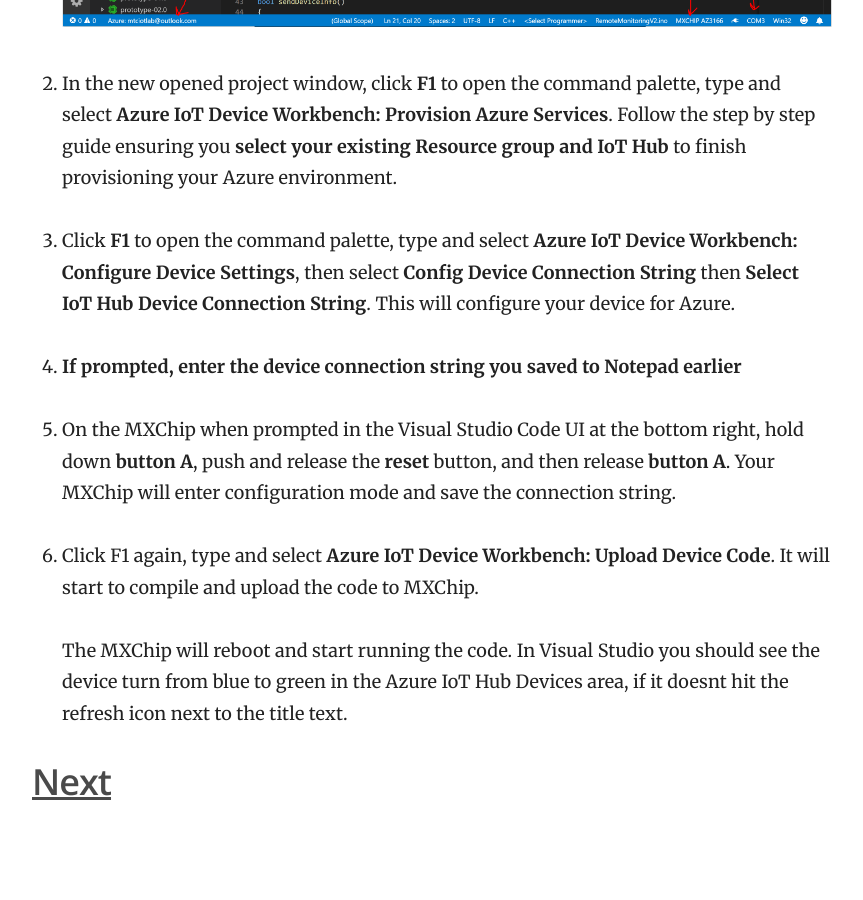
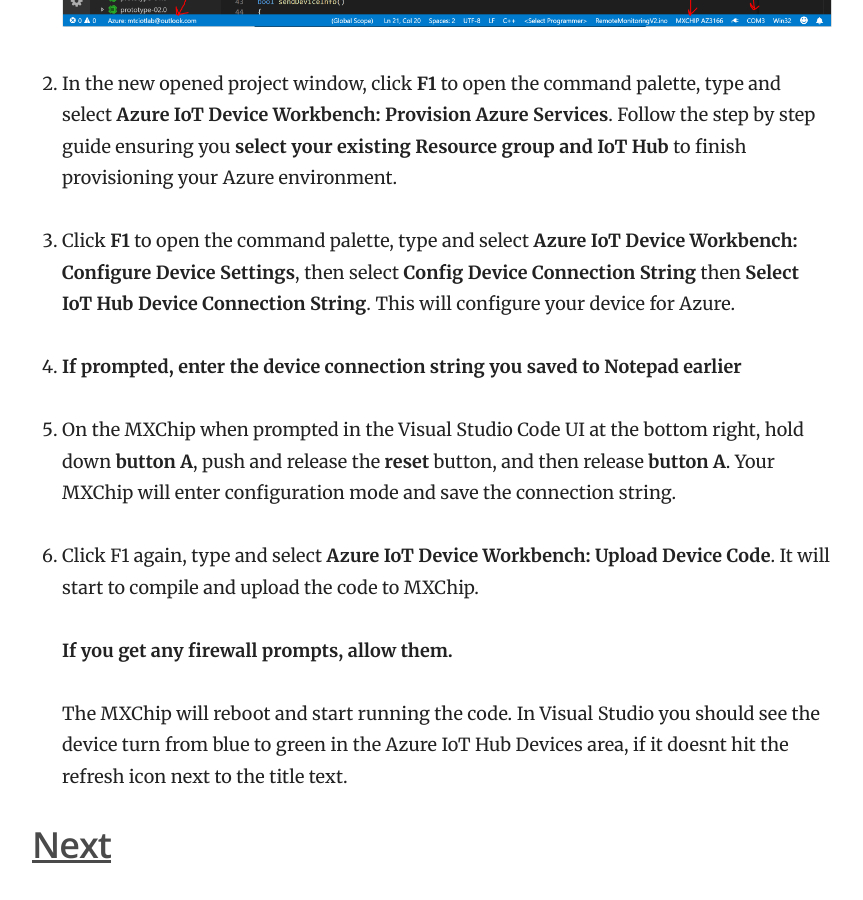
Before and after one commit to BenMcGarry/AzureIoTLab, a Jekyll site: the page built from _docs/02build/deviceprog.md, in a window 1280 px wide and 900 px high, scrolled down 820 px. Shown: the whole window, without its empty margins (358-1221 px from the left). Built offline with Jekyll 4.4.1, drawn with Linux system fonts in a browser that asks for light colours; before the commit the page ends 1657 px from its top, so only the background shows below that.

Commit message:
Update deviceprog.md

```diff
--- a/_docs/02build/deviceprog.md
+++ b/_docs/02build/deviceprog.md
@@ -20,6 +20,8 @@ Now we will program the device to get it talking to IoT Hub.
 
 1. Click F1 again, type and select **Azure IoT Device Workbench: Upload Device Code**. It will start to compile and upload the code to MXChip.
 
+    **If you get any firewall prompts, allow them.**
+
     The MXChip will reboot and start running the code. In Visual Studio you should see the device turn from blue to green in the Azure IoT Hub Devices area, if it doesnt hit the refresh icon next to the title text.
 
 ## [Next]({{ site.baseurl }}/02build/testprog)
```
